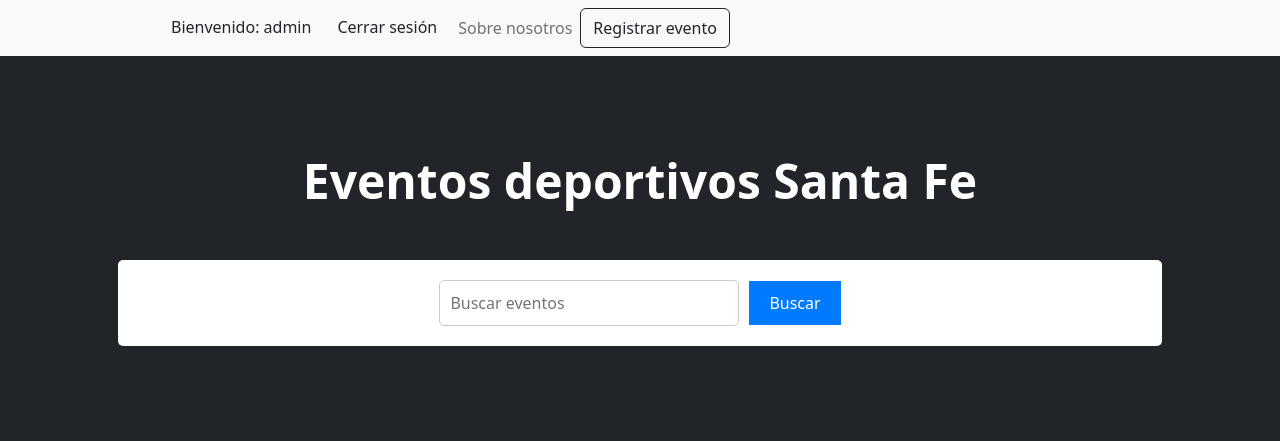
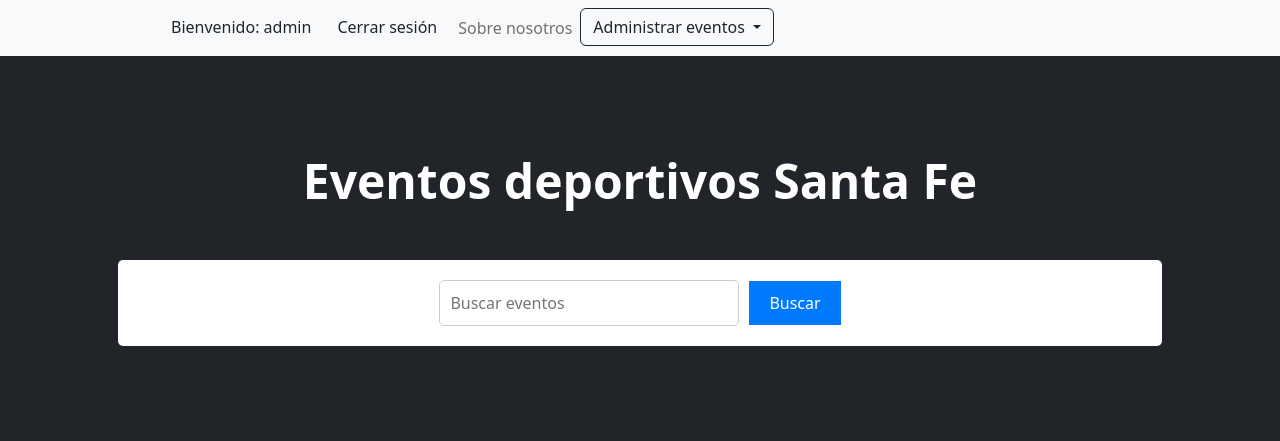
Before and after one commit to ruzickileandro/Proyecto-Final-Ruzicki-Leandro, a Django app: page / in a window 1280 px wide. Shown: the top 441 px of the page. Run offline with Django 4.2, Linux system fonts and the light colour scheme; a user stored in the database is signed in; data comes from the database, SQL or seed files in the repository; some libraries are stand-ins or nearby versions.

Commit message:
agrego menú desplegable en navbar.html

```diff
--- a/project/apps/Home/templates/Home/navbar.html
+++ b/project/apps/Home/templates/Home/navbar.html
@@ -13,13 +13,22 @@
                     <li class="nav-item"><a class="nav-link" href="#!">Sobre nosotros</a></li>
 
                     {% if user.is_staff %}
-                        <form class="d-flex" action="{% url 'evento:crear_evento' %}" method="post">
-                            {% csrf_token %}
-                            <button class="btn btn-outline-dark" type="submit">
-                                Registrar evento
-                                <span class="badge bg-dark text-white ms-1 rounded-pill"></span>
+                        <div class="dropdown">
+                            <button class="btn btn-outline-dark dropdown-toggle" type="button" id="administrarEventosDropdown" data-bs-toggle="dropdown" aria-expanded="false">
+                                Administrar eventos
                             </button>
-                        </form>
+                            <ul class="dropdown-menu" aria-labelledby="administrarEventosDropdown">
+                                <li>
+                                    <form class="d-flex" action="{% url 'evento:crear_evento' %}" method="post">
+                                        {% csrf_token %}
+                                        <button class="dropdown-item btn btn-link" type="submit">Añadir</button>
+                                    </form>
+                                </li>
+                                <li>
+                                    <a class="dropdown-item btn btn-link" href="{% url 'evento:lista_eventos' %}">Listar</a>
+                                </li>
+                            </ul>
+                        </div>
                     {% endif %}
 
                 {% else %}
```
